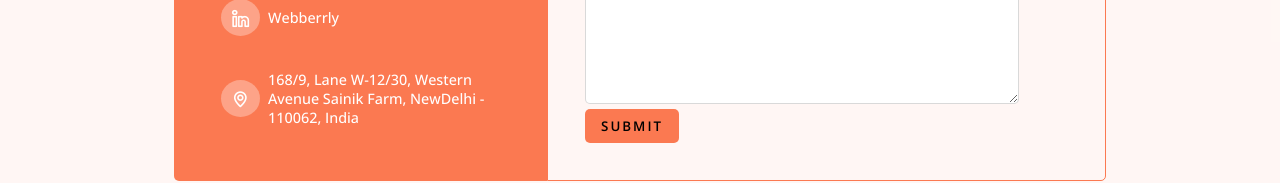
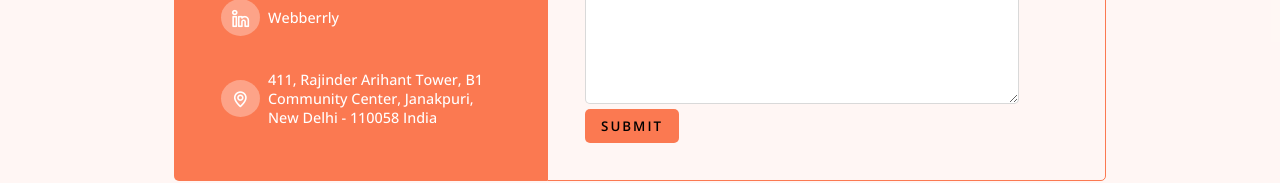
Before and after one commit to VigneshVicky003/Webberrly, a plain HTML site: page index.html in a window 1280 px wide. Shown: the part 5801-5984 px from the top of the page. Drawn offline with nearby package versions, Linux system fonts and the light colour scheme; a script that the page names is missing.

Commit message:
details updated

```diff
--- a/index.html
+++ b/index.html
@@ -296,8 +296,10 @@
                     chat.</p>
                 <a href="mailto:hello@webberrly.com"><i class="uil uil-envelope-alt"></i>hello@webberrly.com</a>
                 <a href="https://www.linkedin.com/company/webberrly"><i class="uil uil-linkedin-alt"></i>Webberrly</a>
-                <a><i class="uil uil-map-marker"></i>168/9, Lane W-12/30, Western Avenue Sainik Farm, NewDelhi -
-                    110062,
+                <a><i class="uil uil-map-marker"></i>411, Rajinder Arihant Tower,
+                    B1 Community Center,
+                    Janakpuri,
+                    New Delhi - 110058
                     India</a>
             </div>
             <div class="contact-form">
```
